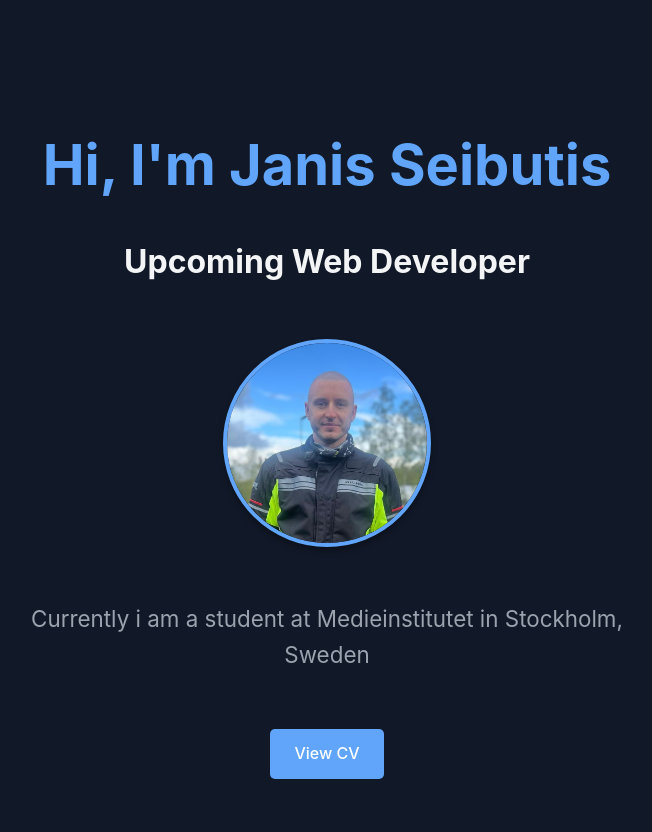
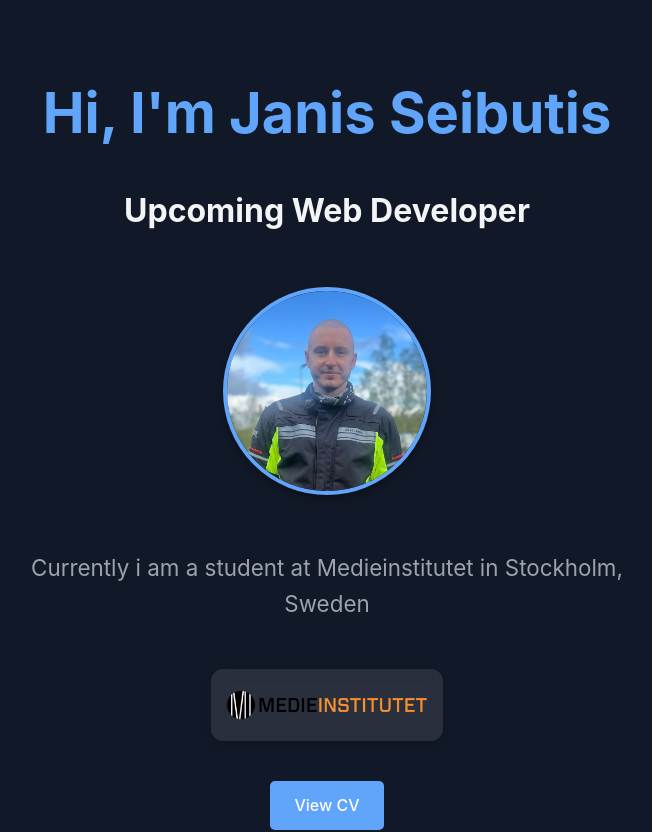
Before and after one commit to JanisSeibutis/portfolio, a React (Vite) app: page / in a window 1280 px wide. Shown: the top 832 px of the page, without its empty margins (329-981 px from the left). Built offline with nearby package versions, Linux system fonts and the light colour scheme.

Commit message:
feat: add scholl icon and link

```diff
--- a/src/components/Hero.tsx
+++ b/src/components/Hero.tsx
@@ -17,6 +17,17 @@ const Hero: React.FC = () => {
         </div>
         <p>Currently i am a student at Medieinstitutet in Stockholm, Sweden</p>
         <a
+          href="https://medieinstitutet.se/utbildningar/front-end-developer/"
+          target="_blank"
+          rel="noopener noreferrer"
+        >
+          <img
+            src="/portfolio/images/medieinstitutet.png"
+            alt="Medieinstitutet Logo"
+            className="medieinstitutet-logo"
+          />
+        </a>
+        <a
           href="/portfolio/Janis_Seibutis_CV.pdf"
           className="cv-button"
           target="_blank"
--- a/src/styles/Hero.css
+++ b/src/styles/Hero.css
@@ -101,6 +101,26 @@
   box-shadow: 0 4px 6px rgba(0, 0, 0, 0.1);
 }
 
+.medieinstitutet-logo {
+  max-width: 200px;
+  height: auto;
+  margin: 1rem 0;
+  padding: 1rem;
+  background: rgba(255, 255, 255, 0.1);
+  border-radius: 12px;
+  backdrop-filter: blur(8px);
+  box-shadow: 0 4px 6px rgba(0, 0, 0, 0.1);
+  transition: all 0.3s ease;
+  display: block;
+  cursor: pointer;
+}
+
+.medieinstitutet-logo:hover {
+  transform: translateY(-2px);
+  box-shadow: 0 6px 12px rgba(0, 0, 0, 0.15);
+  background: rgba(255, 255, 255, 0.15);
+}
+
 /* Responsive adjustments */
 @media (max-width: 768px) {
   .hero {
```
Also changed, not shown: public/images/medieinstitutet.png (added).
